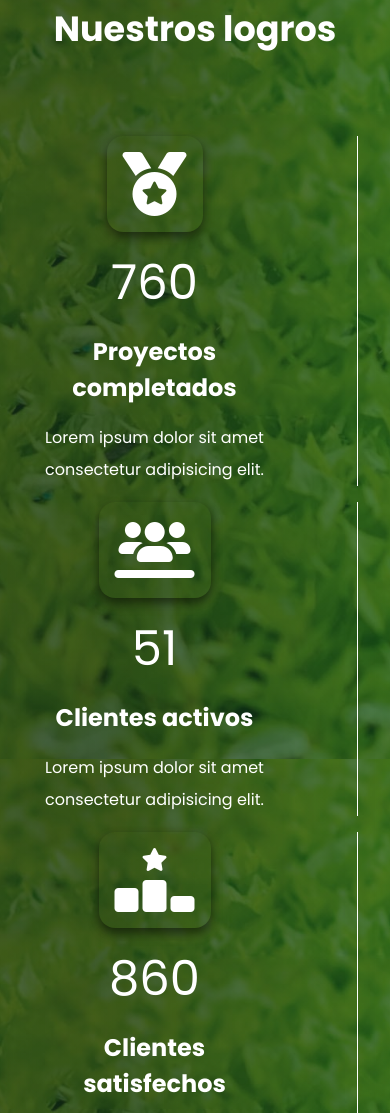
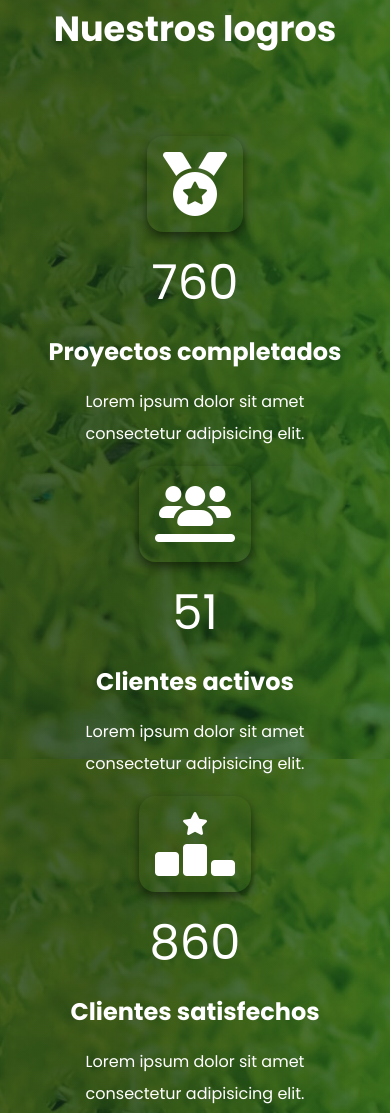
Before and after one commit to Isai-Arellano-Koo/DDWEB-ISIL, a plain HTML site: page index.html in a window 390 px wide. Shown: the part 3154-4267 px from the top of the page. Drawn offline with Linux system fonts and the light colour scheme.

Commit message:
last commit

```diff
--- a/css/styles.css
+++ b/css/styles.css
@@ -515,6 +515,8 @@ h2 {
     .logros-container {
       flex-direction: column;
       gap: 1rem;
+      align-items: center;
+      justify-content: center;
     }
     h2 {
       font-size: 35px;
@@ -538,6 +540,12 @@ h2 {
       font-weight: 700;
       font-size: 1.5rem;
       text-align: center;
+    }
+  }
+  @media (max-width: 768px) {
+    .logro {
+      border: none;
+      padding: 0;
     }
   }
   .logro:last-child {
```
